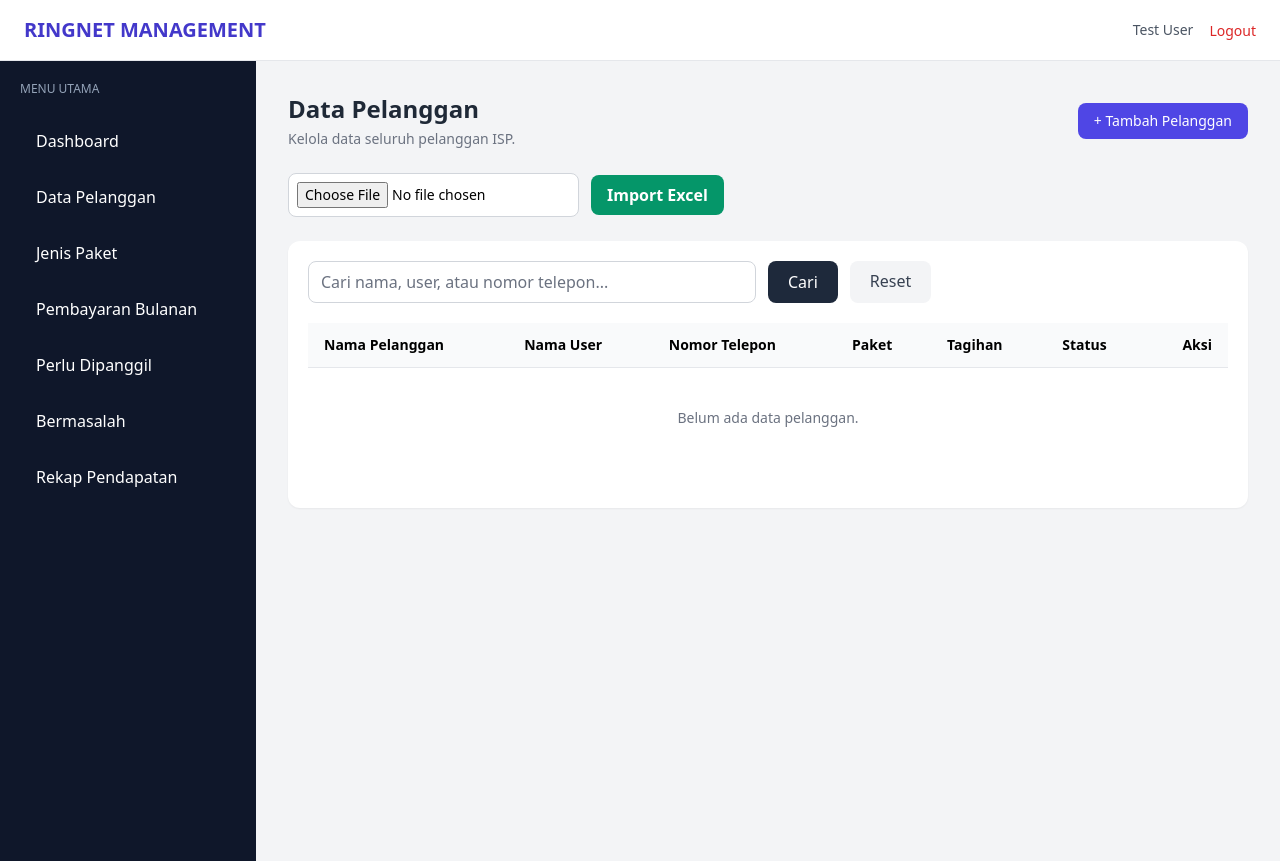
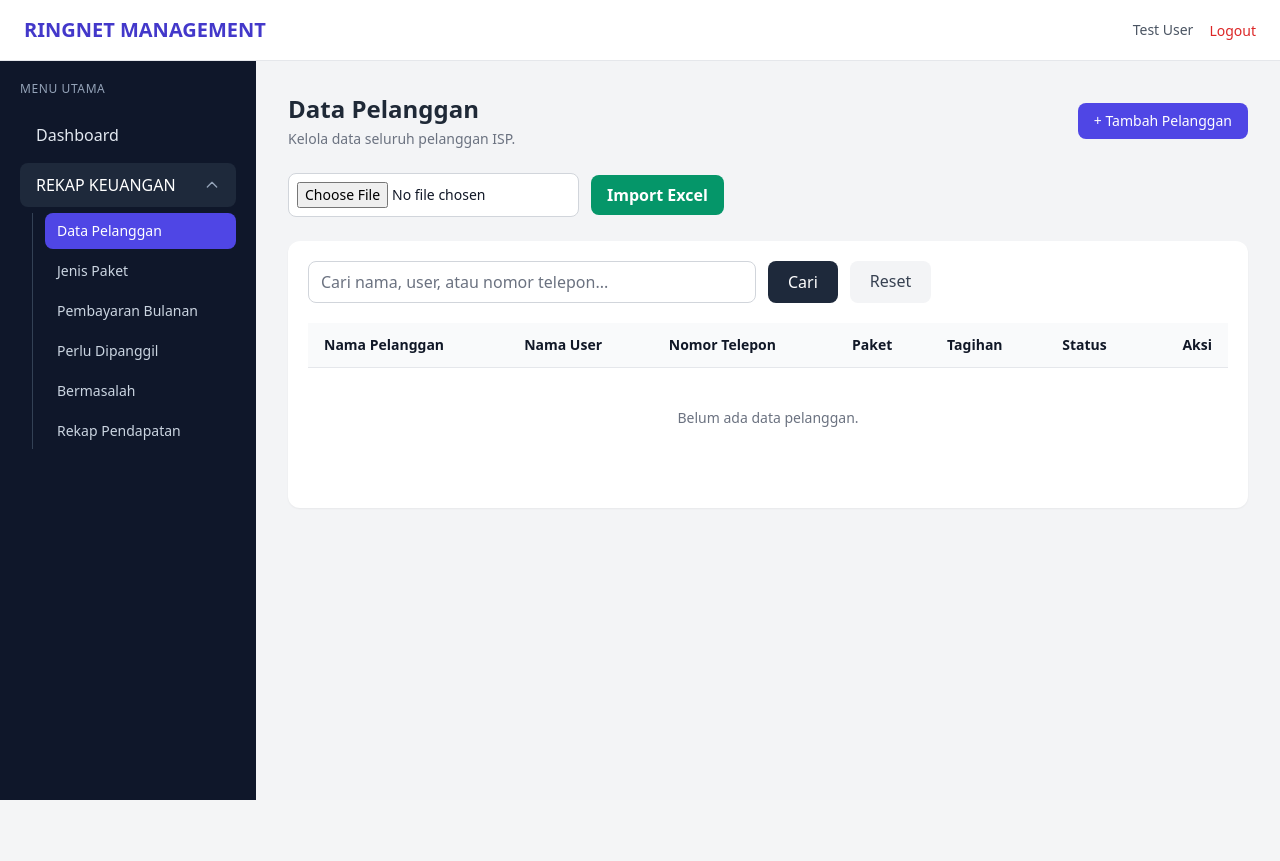
Before and after one commit to Dikry720p/RINGNETMANAGEMENT, a Laravel app: page /customers in a window 1280 px wide. After the commit the page ends 800 px from the top, so only its background shows below. Run offline with Laravel 12, Linux system fonts and the light colour scheme; a user stored in the database is signed in; data comes from the database, SQL or seed files in the repository; data that the repository does not hold is empty; style sheets or scripts are compiled from the project's sources.

Commit message:
Add customer arrears call list
Add an authenticated page listing customers with 2–3 consecutive unpaid bills, including arrears totals and periods. Link it from the finance navigation menu.

```diff
--- a/ringnet-management/resources/views/layouts/app.blade.php
+++ b/ringnet-management/resources/views/layouts/app.blade.php
@@ -11,16 +11,17 @@
     @vite(['resources/css/app.css', 'resources/js/app.js'])
 </head>
 
-<body class="font-sans antialiased bg-gray-100">
+<body class="font-sans antialiased bg-gray-100 text-gray-900">
 
-    <div class="min-h-screen">
+    <div class="min-h-screen flex flex-col">
 
-        <nav class="bg-white border-b border-gray-200">
+        <nav aria-label="Navigasi Utama" class="bg-white border-b border-gray-200">
             <div class="px-6 py-4 flex justify-between items-center">
                 <h1 class="text-xl font-bold text-indigo-700">
                     RINGNET MANAGEMENT
                 </h1>
 
+                @auth
                     <div class="flex items-center gap-4">
                         <span class="text-sm text-gray-600">
                             {{ Auth::user()->name }}
@@ -28,44 +29,80 @@
 
                         <form method="POST" action="{{ route('logout') }}">
                             @csrf
-                        <button type="submit" class="text-sm text-red-600">
+                            <button type="submit" class="text-sm font-medium text-red-600 hover:text-red-700">
                                 Logout
                             </button>
                         </form>
                     </div>
+                @endauth
             </div>
         </nav>
 
-        <div class="flex min-h-screen">
-            <aside class="w-64 bg-slate-900 text-white shrink-0">
+        <div class="flex-1 flex flex-col md:flex-row">
+            <aside class="w-full md:w-64 bg-slate-900 text-white shrink-0">
                 <div class="p-5">
-                    <p class="text-xs uppercase text-slate-400 mb-5">
+                    <p class="text-xs uppercase tracking-wider text-slate-400 mb-4">
                         Menu Utama
                     </p>
 
-                    <nav class="space-y-2">
-                        <a href="{{ route('dashboard') }}" class="block px-4 py-3 rounded-lg hover:bg-slate-800">
+                    <nav aria-label="Menu Sidebar" class="space-y-1.5">
+                        <a href="{{ route('dashboard') }}"
+                            class="block px-4 py-2.5 rounded-lg {{ request()->routeIs('dashboard') ? 'bg-indigo-600 text-white' : 'hover:bg-slate-800 text-slate-200' }}">
                             Dashboard
                         </a>
 
-                        <a href="{{ route('customers.index') }}" class="block px-4 py-3 rounded-lg hover:bg-slate-800">
+                        @php
+                            $isRekapKeuanganActive = request()->routeIs([
+                                'customers.*',
+                                'packages.*',
+                                'monthly-bills.*',
+                                'perlu-dipanggil.*',
+                            ]);
+                        @endphp
+
+                        <details {{ $isRekapKeuanganActive ? 'open' : '' }} class="group">
+                            <summary
+                                class="flex items-center justify-between px-4 py-2.5 rounded-lg cursor-pointer list-none {{ $isRekapKeuanganActive ? 'bg-slate-800 text-white font-medium' : 'hover:bg-slate-800 text-slate-200' }}">
+                                <span>REKAP KEUANGAN</span>
+                                <svg class="w-4 h-4 text-slate-400 transition-transform duration-200 group-open:rotate-180"
+                                    fill="none" stroke="currentColor" viewBox="0 0 24 24">
+                                    <path stroke-linecap="round" stroke-linejoin="round" stroke-width="2"
+                                        d="M19 9l-7 7-7-7" />
+                                </svg>
+                            </summary>
+
+                            <div class="mt-1.5 ml-3 pl-3 border-l border-slate-700 space-y-1">
+                                <a href="{{ route('customers.index') }}"
+                                    class="block px-3 py-2 rounded-lg text-sm {{ request()->routeIs('customers.*') ? 'bg-indigo-600 text-white' : 'text-slate-300 hover:bg-slate-800 hover:text-white' }}">
                                     Data Pelanggan
                                 </a>
-                        <a href="{{ route('packages.index') }}" class="block px-4 py-3 rounded-lg hover:bg-slate-800">
+                                <a href="{{ route('packages.index') }}"
+                                    class="block px-3 py-2 rounded-lg text-sm {{ request()->routeIs('packages.*') ? 'bg-indigo-600 text-white' : 'text-slate-300 hover:bg-slate-800 hover:text-white' }}">
                                     Jenis Paket
                                 </a>
                                 <a href="{{ route('monthly-bills.index') }}"
-                            class="block px-4 py-3 rounded-lg hover:bg-slate-800">
+                                    class="block px-3 py-2 rounded-lg text-sm {{ request()->routeIs('monthly-bills.*') ? 'bg-indigo-600 text-white' : 'text-slate-300 hover:bg-slate-800 hover:text-white' }}">
                                     Pembayaran Bulanan
                                 </a>
-                        <a href="#" class="block px-4 py-3 rounded-lg hover:bg-slate-800">Perlu Dipanggil</a>
-                        <a href="#" class="block px-4 py-3 rounded-lg hover:bg-slate-800">Bermasalah</a>
-                        <a href="#" class="block px-4 py-3 rounded-lg hover:bg-slate-800">Rekap Pendapatan</a>
+                                <a href="{{ route('perlu-dipanggil.index') }}"
+                                    class="block px-3 py-2 rounded-lg text-sm {{ request()->routeIs('perlu-dipanggil.*') ? 'bg-indigo-600 text-white' : 'text-slate-300 hover:bg-slate-800 hover:text-white' }}">
+                                    Perlu Dipanggil
+                                </a>
+                                <a href="#"
+                                    class="block px-3 py-2 rounded-lg text-sm text-slate-300 hover:bg-slate-800 hover:text-white">
+                                    Bermasalah
+                                </a>
+                                <a href="#"
+                                    class="block px-3 py-2 rounded-lg text-sm text-slate-300 hover:bg-slate-800 hover:text-white">
+                                    Rekap Pendapatan
+                                </a>
+                            </div>
+                        </details>
                     </nav>
                 </div>
             </aside>
 
-            <main class="flex-1 p-8">
+            <main class="flex-1 p-6 md:p-8">
                 @yield('content')
             </main>
         </div>
--- a/ringnet-management/routes/web.php
+++ b/ringnet-management/routes/web.php
@@ -8,6 +8,7 @@ use App\Http\Controllers\PackageImportController;
 use App\Http\Controllers\CustomerImportController;
 use App\Http\Controllers\MonthlyBillController;
 use App\Http\Controllers\PaymentController;
+use App\Http\Controllers\PerluDipanggilController;
 
 Route::middleware('auth')->group(function () {
     Route::resource('customers', CustomerController::class)
@@ -44,6 +45,8 @@ Route::middleware('auth')->group(function () {
         ->name('payments.store');
     Route::post('/monthly-bills/{monthlyBill}/pay', [PaymentController::class, 'payBill'])
         ->name('monthly-bills.pay');
+    Route::get('/perlu-dipanggil', [PerluDipanggilController::class, 'index'])
+        ->name('perlu-dipanggil.index');
 });
 
 require __DIR__ . '/auth.php';
```
Also changed, not shown: ringnet-management/app/Http/Controllers/PerluDipanggilController.php (added, +95 -0 lines), ringnet-management/resources/views/perlu-dipanggil/index.blade.php (added, +124 -0 lines). Lines whose indentation alone changed are shown as unchanged.
